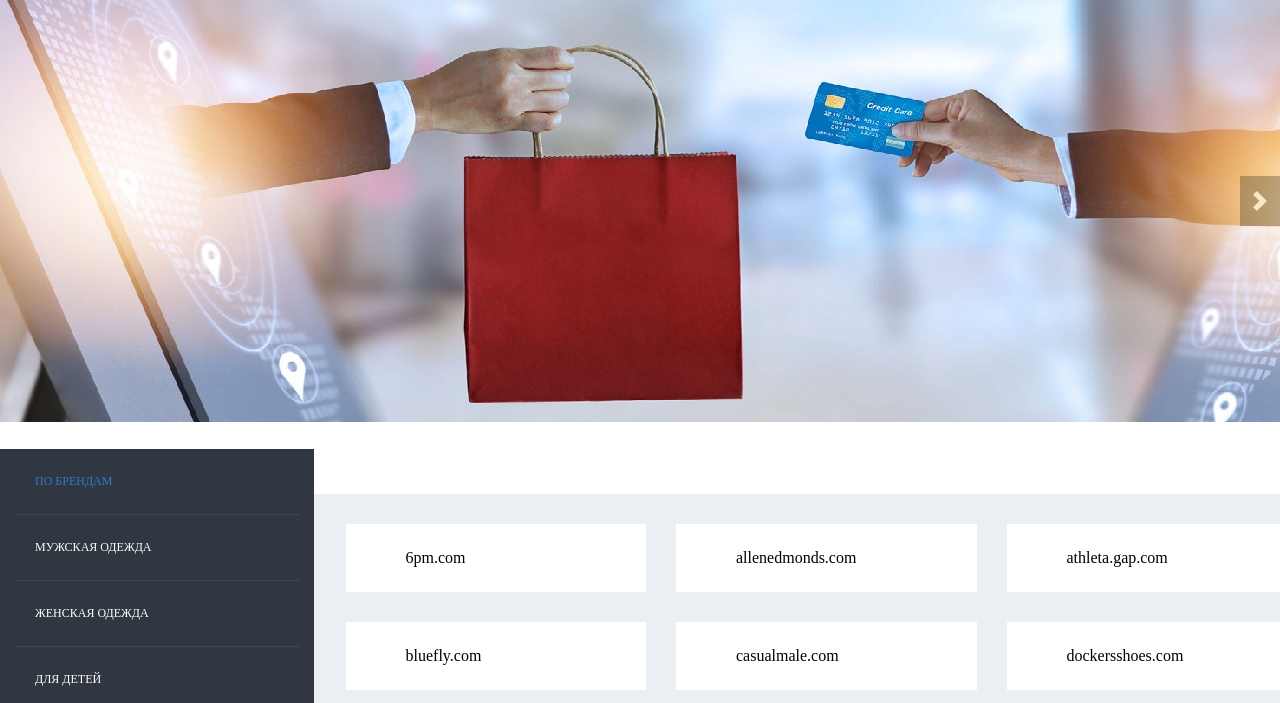
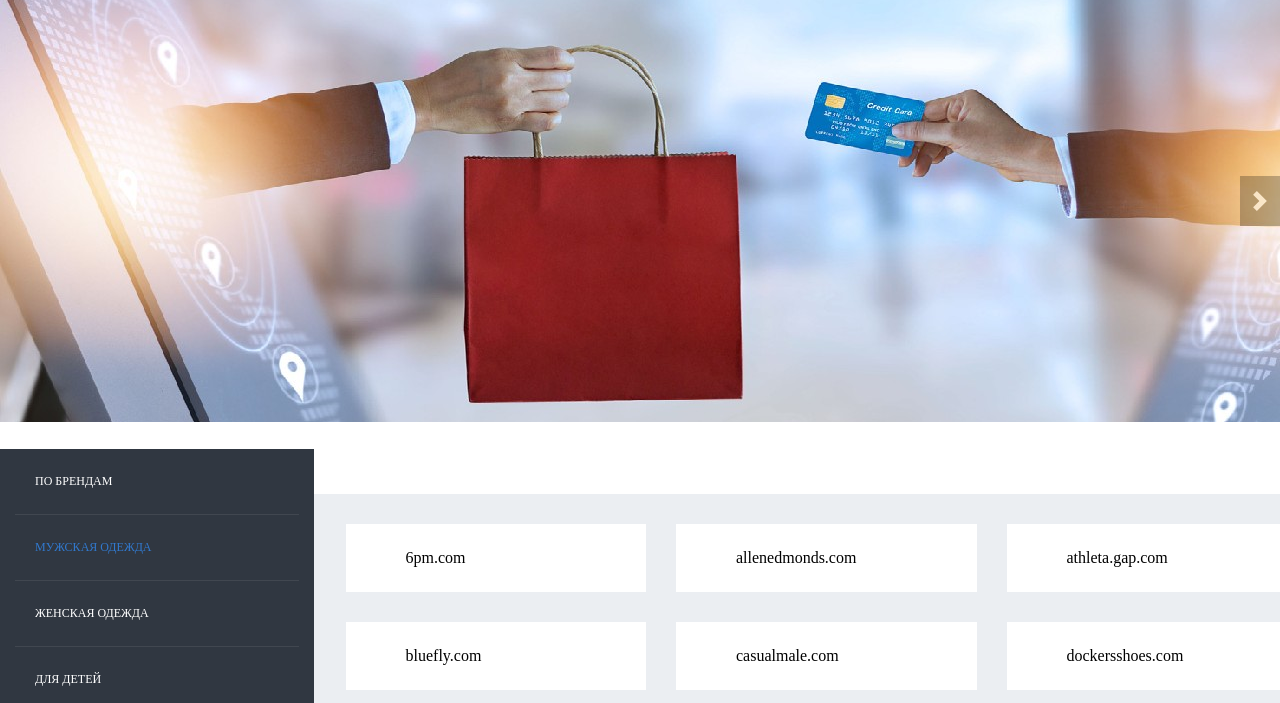
Before and after one commit to aiat-smd/USA-KG-Logistics, a plain HTML site: page online shopping/men'sclothing.html in a window 1280 px wide. Shown: the part 97-800 px from the top of the page. Drawn offline with Linux system fonts and the light colour scheme.

Commit message:
second commit

```diff
--- a/online shopping/men'sclothing.html
+++ b/online shopping/men'sclothing.html
@@ -184,8 +184,8 @@
         <div class="container">
             <aside>
                 <div class="categorys">
-                    <a href="index.html" class="select-box__categorys active">По брендам</a>
-                    <a href="men'sclothing.html" class="select-box__categorys">Мужская одежда</a>
+                    <a href="index.html" class="select-box__categorys">По брендам</a>
+                    <a href="men'sclothing.html" class="select-box__categorys active">Мужская одежда</a>
                     <a href="women'sclothing.html" class="select-box__categorys">Женская одежда</a>
                     <a href="forchildren.html" class="select-box__categorys">Для Детей</a>
                     <a href="cosmetics.html" class="select-box__categorys">Косметика</a>
```
Also changed, not shown: online shopping/cosmetics.html (+2 -2 lines), online shopping/forchildren.html (+2 -2 lines), online shopping/women'sclothing.html (+2 -2 lines).
